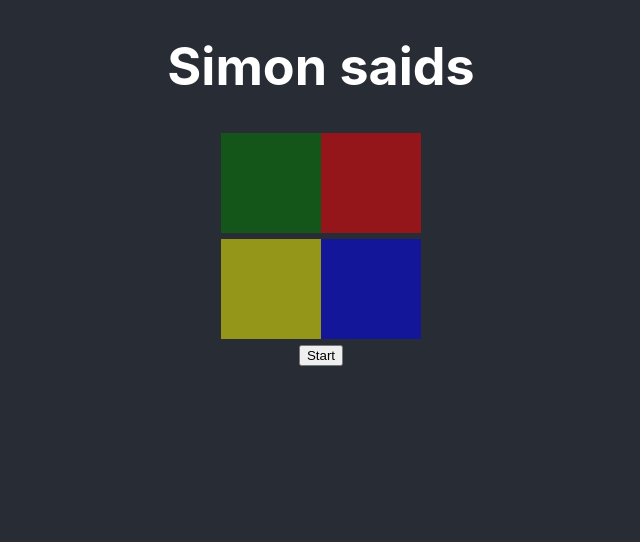
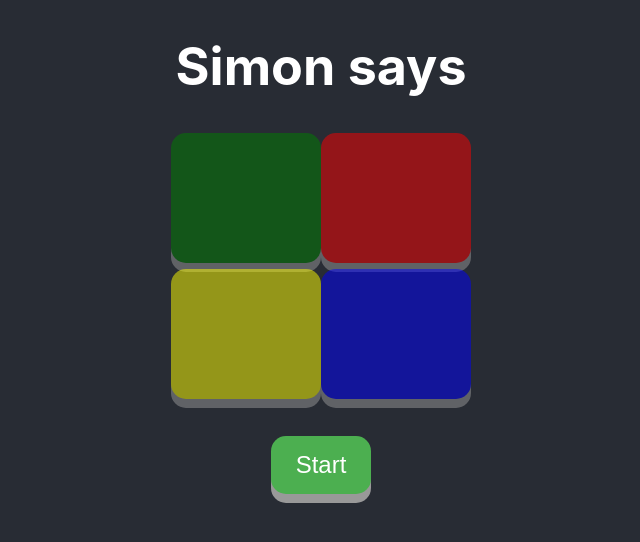
Before and after one commit to stevensnoeijen/simon, a React (Create React App) app in the folder simon/: page / in a window 1280 px wide. Shown: the top 542 px of the page, without its empty margins (319-959 px from the left). Built offline with nearby package versions, Linux system fonts and the light colour scheme.

Commit message:
user clicks implemented added button animation added opacity in button click fixed to restart a game fixed multiple clicks

```diff
--- a/simon/src/App.css
+++ b/simon/src/App.css
@@ -42,8 +42,53 @@
   height: 100px;
   opacity: 0.5;
   display: inline-block;
+  cursor: pointer;
+  padding: 15px 25px;
+  font-size: 24px;
+  text-align: center;
+  outline: none;
+  border: none;
+  border-radius: 15px;
+  box-shadow: 0 9px #999;
 }
 
 .on {
-  opacity: 1;
+  opacity: 1 !important;
 }
+
+.button:hover {
+  opacity: 0.6;
+}
+
+.button:active {
+  box-shadow: 0 5px #666;
+  transform: translateY(4px);
+  opacity: 0.75;
+}
+
+button {
+  padding: 15px 25px;
+  font-size: 24px;
+  text-align: center;
+  cursor: pointer;
+  outline: none;
+  color: #fff;
+  background-color: #4CAF50;
+  border: none;
+  border-radius: 15px;
+  box-shadow: 0 9px #999;
+}
+
+button:disabled {
+  opacity: .5;
+}
+
+button:hover {
+  background-color: #3e8e41
+}
+
+button:active {
+  background-color: #3e8e41;
+  box-shadow: 0 5px #666;
+  transform: translateY(4px);
+}
--- a/simon/src/App.js
+++ b/simon/src/App.js
@@ -4,6 +4,8 @@ import './App.css';
 export class App extends React.Component {
 
   pattern = [];
+  userStep = -1;
+  userTurn = false;
 
   constructor(props){
     super(props);
@@ -17,23 +19,25 @@ export class App extends React.Component {
     };
 
     this.startGame = this.startGame.bind(this);
+    this.onButtonClick = this.onButtonClick.bind(this);
   };
 
   render(){
     return (
       <div className="App">
         <header className="App-header">
-          <h1>Simon saids</h1>
+          <h1>Simon says</h1>
         </header>
         <div className="App-body">
           <div>
-            <div className={'button ' + (this.state.green ? "on" : "off")} style={{backgroundColor: 'green'}}></div>
-            <div className={'button ' + (this.state.red ? "on" : "off")} style={{backgroundColor: 'red'}}></div>
+            <div className={'button ' + (this.state.green ? "on" : "off")} style={{backgroundColor: 'green'}} onClick={() => this.onButtonClick('green')}></div>
+            <div className={'button ' + (this.state.red ? "on" : "off")} style={{backgroundColor: 'red'}} onClick={() => this.onButtonClick('red')}></div>
             <br/>
-            <div className={'button ' + (this.state.yellow ? "on" : "off")} style={{backgroundColor: 'yellow'}}></div>
-            <div className={'button ' + (this.state.blue ? "on" : "off")} style={{backgroundColor: 'blue'}}></div>
+            <div className={'button ' + (this.state.yellow ? "on" : "off")} style={{backgroundColor: 'yellow'}} onClick={() => this.onButtonClick('yellow')}></div>
+            <div className={'button ' + (this.state.blue ? "on" : "off")} style={{backgroundColor: 'blue'}} onClick={() => this.onButtonClick('blue')}></div>
           </div>
 
+          <br/>
           <button disabled={!this.state.startButtonEnabled} onClick={this.startGame} >Start</button>
         </div>
       </div>
@@ -41,10 +45,17 @@ export class App extends React.Component {
   };
 
   async startGame(){
+    this.pattern = [];
+    this.userStep = -1;
     this.setState({
       startButtonEnabled: false
     });
+    await this.runNewRound();
+  }
 
+  async runNewRound(){
+    console.log('level ' + (this.pattern.length + 1));
+    this.userStep = -1;
     // generate color
     const newNumber = Math.floor(Math.random() * 4);
     let color;
@@ -77,10 +88,36 @@ export class App extends React.Component {
       await sleep(250);
     }
 
-    this.setState({
-      startButtonEnabled: true
-    });
+    this.userTurn = true;
   };
+
+  onButtonClick(color){
+    if(this.userTurn === false){
+      return;
+    }
+    this.userTurn = false;
+    this.userStep++;
+
+    // check step
+    const isValid = this.pattern[this.userStep] === color;
+    console.log(`click was ${isValid}`);
+    if(!isValid) {
+      alert('incorrect! game over');
+      this.setState({
+        startButtonEnabled: true
+      });
+      return;
+    }
+    // if its the last one
+    if(this.pattern.length === (this.userStep + 1)){
+      console.log('last step clicked, start new round');
+      sleep(1000).then(() => {
+        this.runNewRound();
+      });
+    }
+
+    this.userTurn = true;
+  }
 };
 
 async function sleep(ms) {
```
